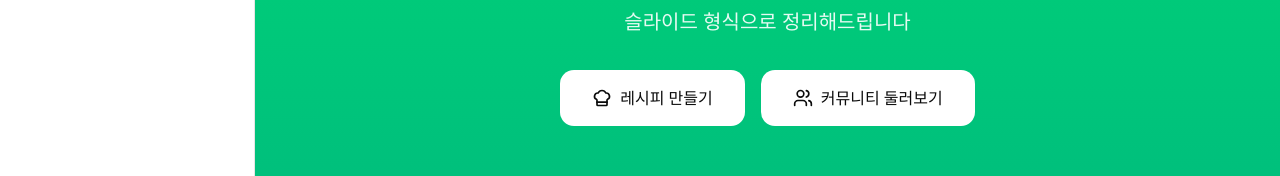
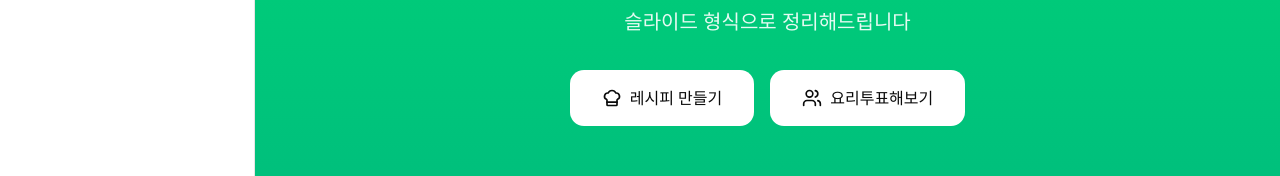
Before and after one commit to cokid1998/chefgpt-front, a React (Vite) app: page / in a window 1280 px wide. Shown: the part 371-547 px from the top of the page. Built offline with nearby package versions, Linux system fonts and the light colour scheme; no server answers.

Commit message:
chore: 커뮤니티 -> 요리투표해보기

```diff
--- a/src/page/Main-Page.tsx
+++ b/src/page/Main-Page.tsx
@@ -72,7 +72,7 @@ export default function HomePage() {
               to={VOTE}
             >
               <Users size={20} />
-              커뮤니티 둘러보기
+              요리투표해보기
             </Link>
           </div>
         </div>
```
